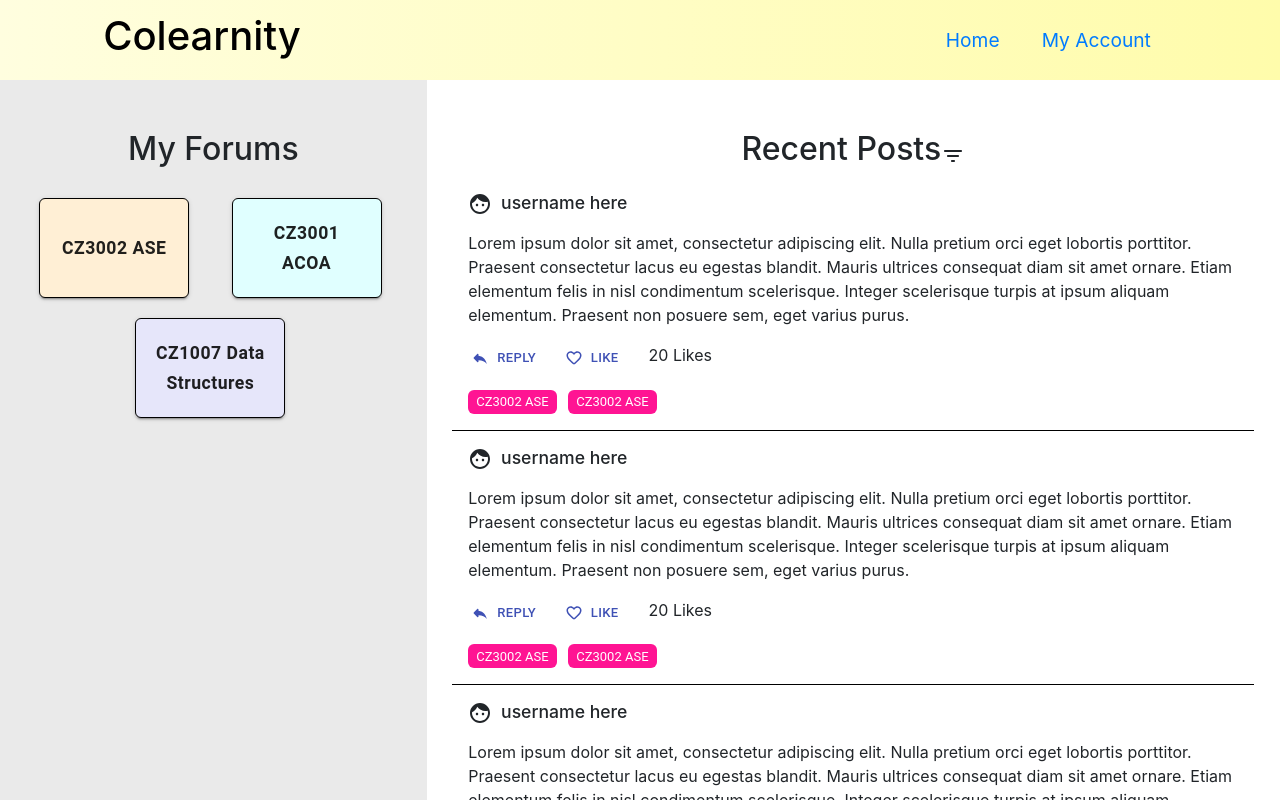
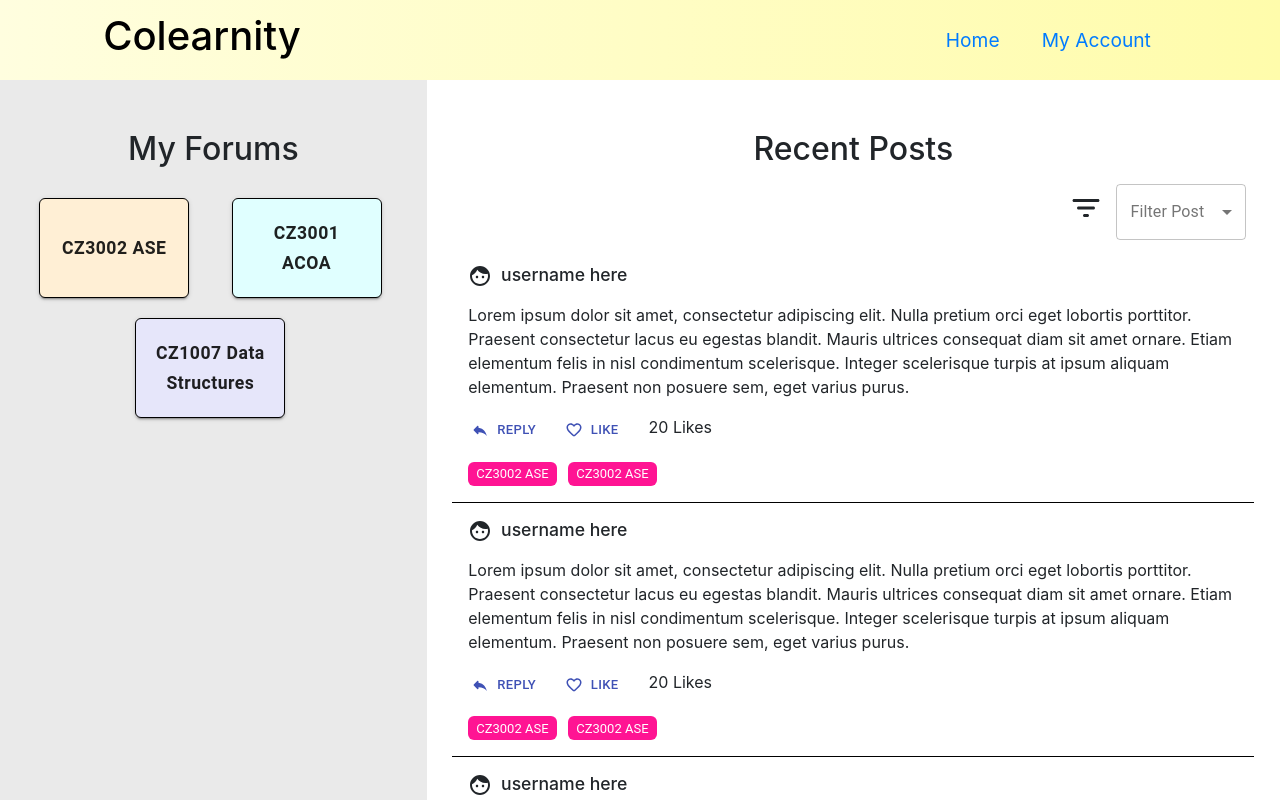
Before and after one commit to lisasgoh/CZ3002-Colearnity, a React (Create React App) app in the folder frontend/: page /homepage in a window 1280 px wide. Shown: the top 800 px of the page. Built offline with nearby package versions, Linux system fonts and the light colour scheme.

Commit message:
added filter

```diff
--- a/frontend/src/container/StudentHomePage/StudentHomePage.css
+++ b/frontend/src/container/StudentHomePage/StudentHomePage.css
@@ -35,3 +35,15 @@
 .studenthomepage .rightsection h2 {
   display: inline-block;
 }
+
+.studenthomepage .rightsection .filter {
+  display: flex;
+  flex-direction: row;
+  justify-content: flex-end;
+}
+
+.svg_icons{
+  margin-top: 20px;
+  margin-right: 10px;
+  transform: scale(1.5);
+}
--- a/frontend/src/container/StudentHomePage/StudentHomePage.js
+++ b/frontend/src/container/StudentHomePage/StudentHomePage.js
@@ -2,10 +2,42 @@ import React, { Component } from "react";
 import Post from "../../components/Post/Post";
 import ForumButton from "../../components/ForumButtons/ForumButton";
 import FilterListRoundedIcon from "@material-ui/icons/FilterListRounded";
+import { makeStyles, withStyles } from '@material-ui/core/styles';
+import {
+  InputLabel,
+  MenuItem,
+  FormControl,
+  Select
+} from '@material-ui/core';
 import "./StudentHomePage.css";
 
+
+const styles = (theme) => ({
+  formControl: {
+    margin: theme.spacing(1),
+    minWidth: 130,
+  },
+  selectEmpty: {
+    marginTop: theme.spacing(2),
+  },
+});
+
 class StudentHomePage extends Component {
+
+  constructor(props) {
+    super();
+    this.state = { value: '' };
+
+    this.handleChange = this.handleChange.bind(this);
+  }
+
+  handleChange(event) {
+    console.log(event.target.value);
+    this.setState({ value: event.target.value })
+  }
+
   render() {
+    const { classes } = this.props;
     return (
       <div className="studenthomepage">
         <div className="leftsection">
@@ -32,7 +64,22 @@ class StudentHomePage extends Component {
         <div className="rightsection">
           <div className="topbar">
             <h2>Recent Posts</h2>
-            <FilterListRoundedIcon />
+
+            <div className="filter">
+              <FilterListRoundedIcon className="svg_icons"/>
+              <FormControl variant="outlined" className={classes.formControl}>
+                <InputLabel>Filter Post</InputLabel>
+                <Select value={this.state.value} onChange={this.handleChange}>
+                  <MenuItem value="">
+                    <em>All Courses</em>
+                  </MenuItem>
+                  <MenuItem value={'CZ3002 ASE'}>CZ3002 ASE</MenuItem>
+                  <MenuItem value={'CZ3001 ACOA'}>CZ3001 ACOA</MenuItem>
+                  <MenuItem value={'AZ1007 Data Structures'}>AZ1007 Data Structures</MenuItem>
+                </Select>
+              </FormControl>
+            </div>
+
           </div>
           <Post />
           <Post />
@@ -46,4 +93,4 @@ class StudentHomePage extends Component {
   }
 }
 
-export default StudentHomePage;
+export default withStyles(styles)(StudentHomePage);
```
